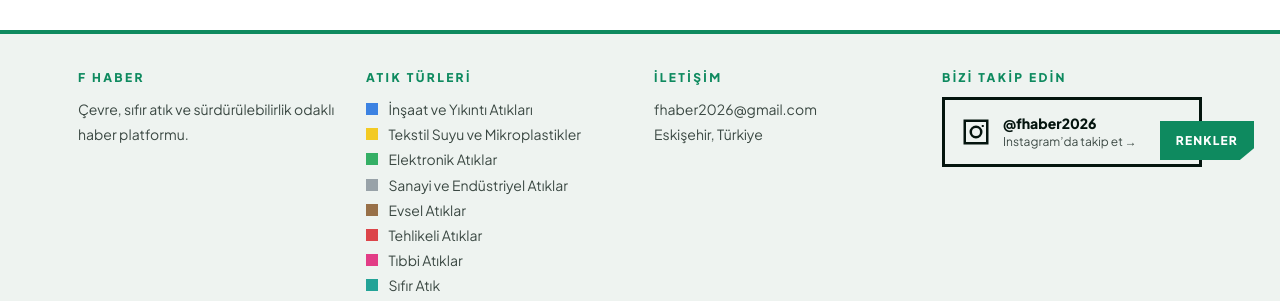
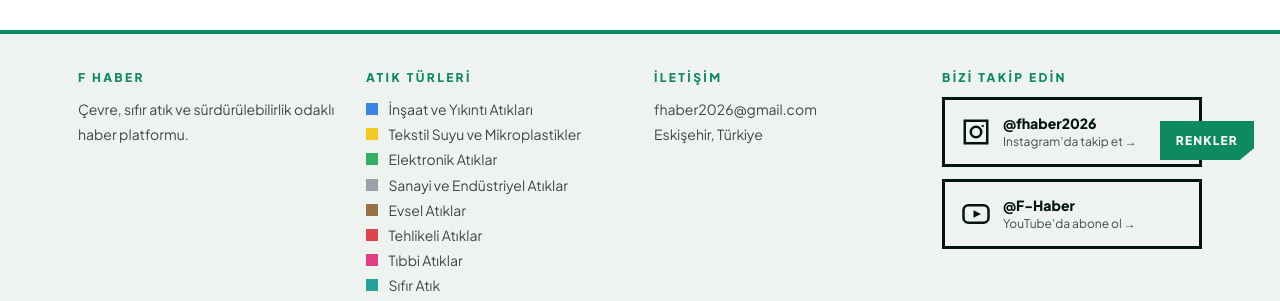
Before and after one commit to xenHH/fhaber, a plain HTML site: page f_haber_detay_sayfas.html in a window 1280 px wide. Shown: the part 554-855 px from the top of the page. Drawn offline with nearby package versions, Linux system fonts and the light colour scheme.

Commit message:
Update f_haber_detay_sayfas.html

```diff
--- a/f_haber_detay_sayfas.html
+++ b/f_haber_detay_sayfas.html
@@ -7,6 +7,7 @@
 <title>Haber Detayı | F Haber</title>
 <link href="https://fonts.googleapis.com/css2?family=Playfair+Display:wght@700;900&family=Plus+Jakarta+Sans:wght@400;600;800&display=swap" rel="stylesheet">
 <link rel="stylesheet" href="style_4.css">
+
 <style>
 .art{max-width:900px}
 .meta{display:flex;flex-wrap:wrap;gap:6px 18px;margin:14px 0 4px;font:800 12px 'Plus Jakarta Sans';letter-spacing:.12em;text-transform:uppercase;color:var(--accent)}
@@ -24,9 +25,13 @@
 .lb button{position:absolute;background:var(--accent);color:#fff;border:0;font:800 18px 'Plus Jakarta Sans';width:48px;height:48px;cursor:pointer}
 .lb .x{top:20px;right:20px}.lb .pv{left:16px;top:50%}.lb .nx{right:16px;top:50%}
 </style>
+
 </head>
+
 <body data-page="detail">
+
 <div class="wrap">
+
   <nav>
 
     <a class="logo" href="index.html" aria-label="F Haber Ana Sayfa">
@@ -35,6 +40,7 @@
         alt="F Haber Logosu"
         class="site-logo">
     </a>
+
     <div class="menu">
       <a href="tv_haberi.html">TV HABERİ</a>
       <a href="gazete_haberi.html">GAZETE HABERİ</a>
@@ -42,41 +48,175 @@
       <a href="foto_roportaj.html">FOTO-RÖPORTAJ</a>
       <a href="podcast.html">PODCAST</a>
     </div>
+
   </nav>
 
   <main>
+
     <a href="index.html" class="back">← ANA SAYFAYA DÖN</a>
-    <article class="art" id="article-container" style="--c: var(--plastic);"></article>
+
+    <article
+      class="art"
+      id="article-container"
+      style="--c: var(--plastic);">
+    </article>
+
   </main>
+
 </div>
 
+
+<!-- FOOTER -->
+
 <footer>
+
   <div class="wrap">
+
     <div class="fg">
-      <div><h5>F HABER</h5><p>Çevre, sıfır atık ve sürdürülebilirlik odaklı haber platformu.</p></div>
-      <div><h5>ATIK TÜRLERİ</h5><ul id="ft"></ul></div>
-      <div><h5>İLETİŞİM</h5><p>fhaber2026@gmail.com<br>Eskişehir, Türkiye</p></div>
-      <div><h5>BİZİ TAKİP EDİN</h5>
-        <a class="ig" href="https://www.instagram.com/fhaber2026?exln=b2tvYTRlbGV6OHJu" target="_blank" rel="noopener">
-          <svg viewBox="0 0 24 24" fill="none" stroke="currentColor" stroke-width="2"><rect x="3" y="3" width="18" height="18"/><circle cx="12" cy="12" r="4.2"/><rect x="16.6" y="6.4" width="1.6" height="1.6" fill="currentColor" stroke="none"/></svg>
-          <span>@fhaber2026<small>Instagram’da takip et →</small></span>
+
+      <div>
+        <h5>F HABER</h5>
+        <p>Çevre, sıfır atık ve sürdürülebilirlik odaklı haber platformu.</p>
+      </div>
+
+      <div>
+        <h5>ATIK TÜRLERİ</h5>
+        <ul id="ft"></ul>
+      </div>
+
+      <div>
+        <h5>İLETİŞİM</h5>
+        <p>
+          fhaber2026@gmail.com<br>
+          Eskişehir, Türkiye
+        </p>
+      </div>
+
+      <div>
+
+        <h5>BİZİ TAKİP EDİN</h5>
+
+        <!-- INSTAGRAM -->
+
+        <a
+          class="ig"
+          href="https://www.instagram.com/fhaber2026?exln=b2tvYTRlbGV6OHJu"
+          target="_blank"
+          rel="noopener">
+
+          <svg
+            viewBox="0 0 24 24"
+            fill="none"
+            stroke="currentColor"
+            stroke-width="2">
+
+            <rect x="3" y="3" width="18" height="18"/>
+
+            <circle cx="12" cy="12" r="4.2"/>
+
+            <rect
+              x="16.6"
+              y="6.4"
+              width="1.6"
+              height="1.6"
+              fill="currentColor"
+              stroke="none"/>
+
+          </svg>
+
+          <span>
+            @fhaber2026
+            <small>Instagram’da takip et →</small>
+          </span>
+
         </a>
+
+
+        <!-- YOUTUBE -->
+
+        <a
+          class="ig"
+          href="https://www.youtube.com/@F-Haber"
+          target="_blank"
+          rel="noopener">
+
+          <svg
+            viewBox="0 0 24 24"
+            fill="none"
+            stroke="currentColor"
+            stroke-width="2"
+            aria-hidden="true">
+
+            <rect
+              x="2"
+              y="5"
+              width="20"
+              height="14"
+              rx="4"/>
+
+            <polygon
+              points="10,9 16,12 10,15"
+              fill="currentColor"
+              stroke="none"/>
+
+          </svg>
+
+          <span>
+            @F-Haber
+            <small>YouTube’da abone ol →</small>
+          </span>
+
+        </a>
+
       </div>
+
     </div>
-    <div class="cp">© 2026 F Haber. Tüm hakları saklıdır.</div>
+
+    <div class="cp">
+      © 2026 F Haber. Tüm hakları saklıdır.
     </div>
+
+  </div>
+
 </footer>
 
+
+<!-- GERİ DÖNÜŞÜM KUTULARI -->
+
 <div class="bins bot" id="bb"></div>
+
+
+<!-- RENK AYARLARI -->
+
 <button id="tg">RENKLER</button>
+
 <div id="pn"></div>
 
-<div class="lb" id="lb"><button class="x" aria-label="Kapat">✕</button><button class="pv" aria-label="Önceki">‹</button><img alt="images/ulaş haber foto/IMG_2275.JPG"><button class="nx" aria-label="Sonraki">›</button></div>
+
+<!-- FOTOĞRAF BÜYÜTME SİSTEMİ -->
+
+<div class="lb" id="lb">
+
+  <button class="x" aria-label="Kapat">✕</button>
+
+  <button class="pv" aria-label="Önceki">‹</button>
+
+  <img alt="images/ulaş haber foto/IMG_2275.JPG">
+
+  <button class="nx" aria-label="Sonraki">›</button>
+
+</div>
 
 
+<!-- JAVASCRIPT KÜTÜPHANELERİ -->
+
 <script src="https://cdn.jsdelivr.net/npm/js-yaml@4.1.0/dist/js-yaml.min.js"></script>
+
 <script src="https://cdn.jsdelivr.net/npm/marked@15.0.12/marked.min.js"></script>
+
 <script src="https://cdn.jsdelivr.net/npm/dompurify@3.2.6/dist/purify.min.js"></script>
+
 <script src="fhaber.js?v=3"></script>
+
 </body>
 </html>
```
Lines whose indentation alone changed are shown as unchanged.
